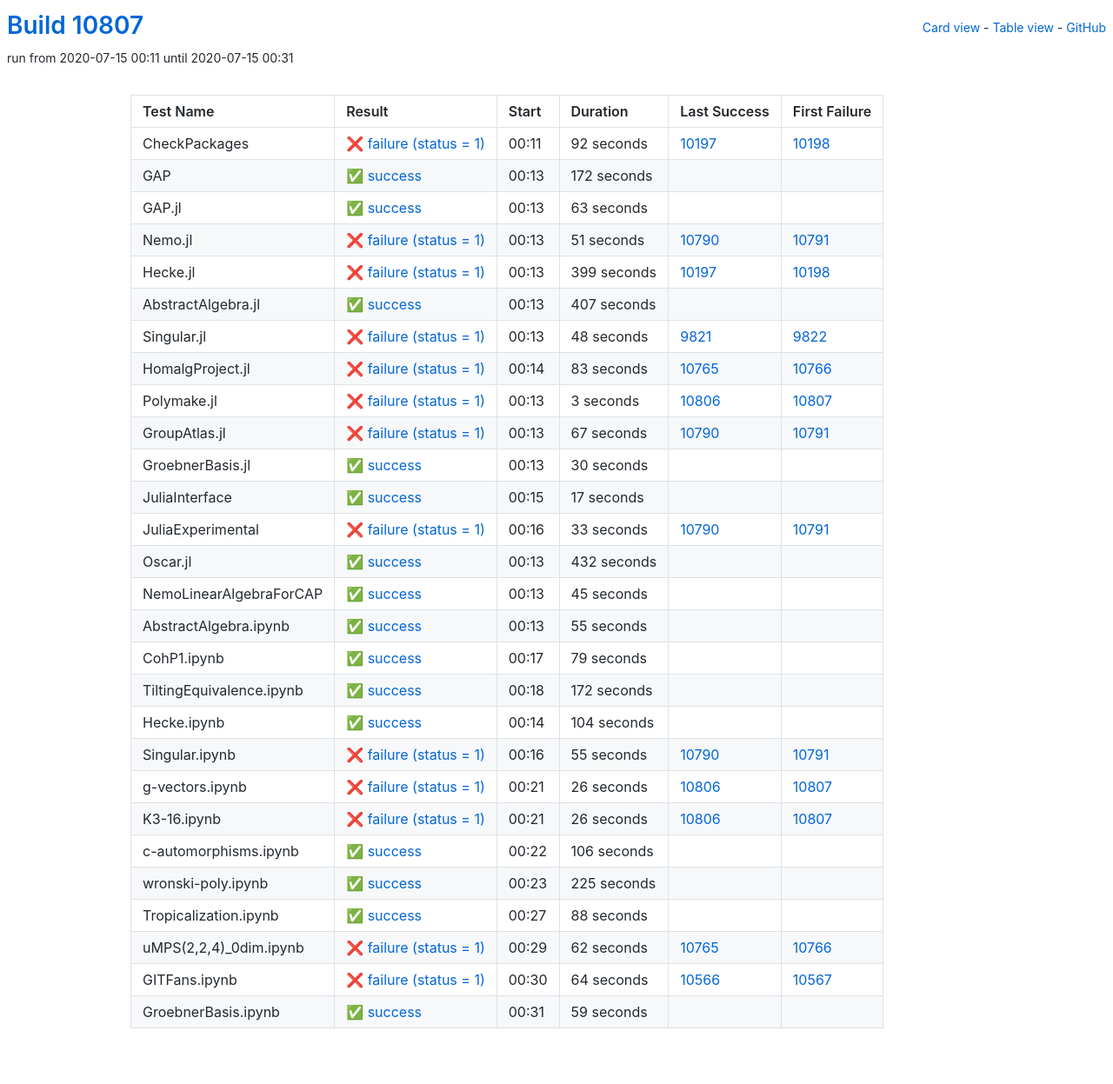
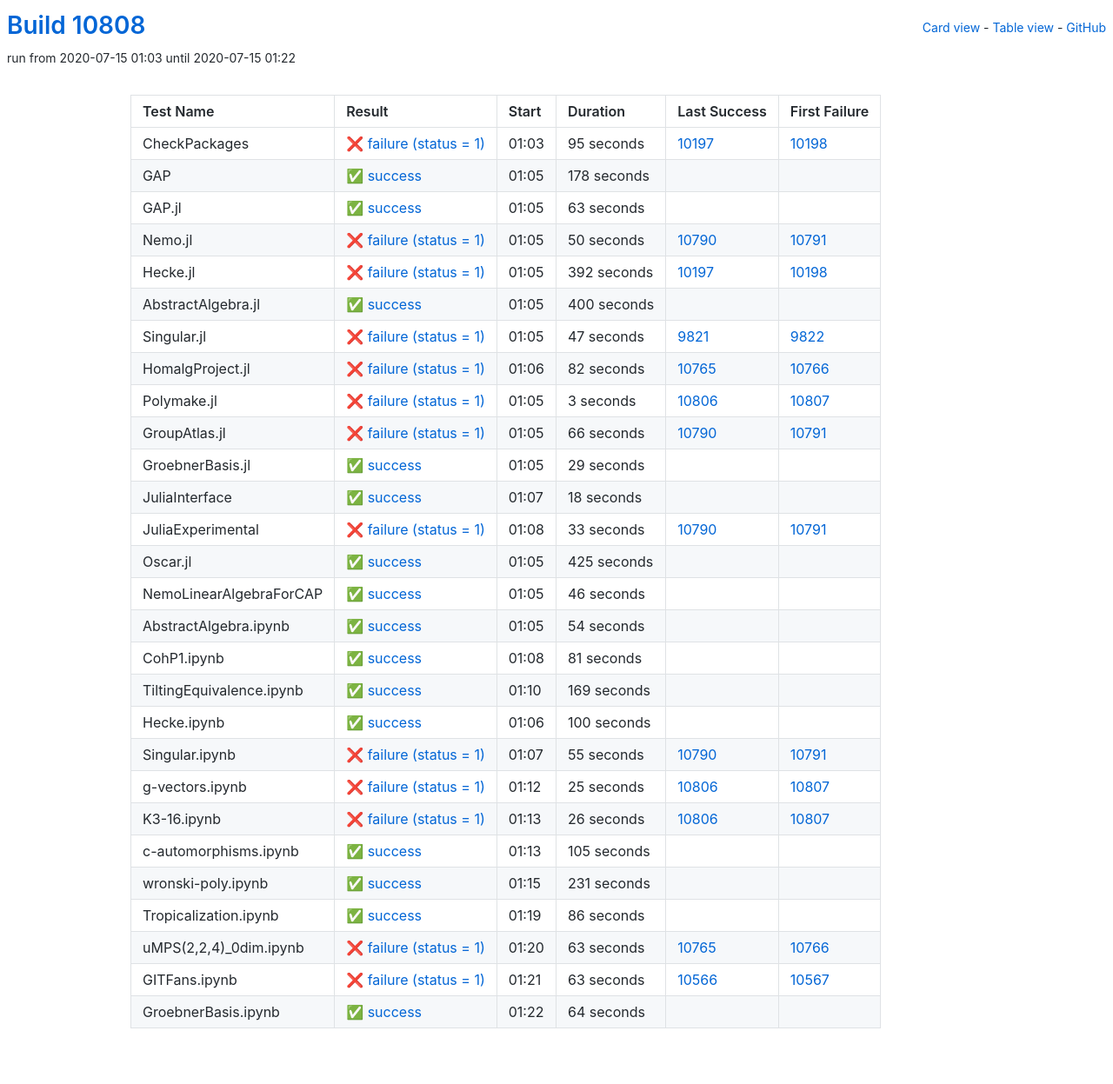
Before and after one commit to oscar-system/oscar-ci-status, a Jekyll site: the page built from table.html, in a window 1280 px wide. Shown: the whole page at 87% size. Built offline with Jekyll 4.4.1, drawn with Linux system fonts in a browser that asks for light colours.

Commit message:
Build #10808

```diff
--- a/_data/ci.yml
+++ b/_data/ci.yml
@@ -1,6 +1,6 @@
 ---
-build: 10807
-build_url: https://oscarci.mathematik.uni-kl.de/job/oscar/10807/
+build: 10808
+build_url: https://oscarci.mathematik.uni-kl.de/job/oscar/10808/
 job: oscar
 organization: oscar-system
 repo: oscar-ci-status
@@ -8,32 +8,32 @@
 tests:
 - name: CheckPackages
   id: checkpackages
-  log: https://oscarci.mathematik.uni-kl.de/job/oscar/10807/artifact/logs/build-10807/CheckPackages.log
-  start: 2020-07-15 00:11
+  log: https://oscarci.mathematik.uni-kl.de/job/oscar/10808/artifact/logs/build-10808/CheckPackages.log
+  start: 2020-07-15 01:03
   success: false
   exitcode: 1
   status: failure
-  duration: 92
+  duration: 95
   last_success: 10197
   last_success_url: https://oscarci.mathematik.uni-kl.de/job/oscar/10197/
   first_failure: 10198
   first_failure_url: https://oscarci.mathematik.uni-kl.de/job/oscar/10198/
 - name: GAP
   id: gap
-  log: https://oscarci.mathematik.uni-kl.de/job/oscar/10807/artifact/logs/build-10807/GAP.log
-  start: 2020-07-15 00:13
+  log: https://oscarci.mathematik.uni-kl.de/job/oscar/10808/artifact/logs/build-10808/GAP.log
+  start: 2020-07-15 01:05
   success: true
   exitcode: 0
   status: success
-  duration: 172
+  duration: 178
   last_success: false
   last_success_url:
   first_failure: false
   first_failure_url:
 - name: GAP.jl
   id: gap-jl
-  log: https://oscarci.mathematik.uni-kl.de/job/oscar/10807/artifact/logs/build-10807/GAP.jl.log
-  start: 2020-07-15 00:13
+  log: https://oscarci.mathematik.uni-kl.de/job/oscar/10808/artifact/logs/build-10808/GAP.jl.log
+  start: 2020-07-15 01:05
   success: true
   exitcode: 0
   status: success
@@ -44,68 +44,68 @@
   first_failure_url:
 - name: Nemo.jl
   id: nemo-jl
-  log: https://oscarci.mathematik.uni-kl.de/job/oscar/10807/artifact/logs/build-10807/Nemo.jl.log
-  start: 2020-07-15 00:13
+  log: https://oscarci.mathematik.uni-kl.de/job/oscar/10808/artifact/logs/build-10808/Nemo.jl.log
+  start: 2020-07-15 01:05
   success: false
   exitcode: 1
   status: failure
-  duration: 51
+  duration: 50
   last_success: 10790
   last_success_url: https://oscarci.mathematik.uni-kl.de/job/oscar/10790/
   first_failure: 10791
   first_failure_url: https://oscarci.mathematik.uni-kl.de/job/oscar/10791/
 - name: Hecke.jl
   id: hecke-jl
-  log: https://oscarci.mathematik.uni-kl.de/job/oscar/10807/artifact/logs/build-10807/Hecke.jl.log
-  start: 2020-07-15 00:13
+  log: https://oscarci.mathematik.uni-kl.de/job/oscar/10808/artifact/logs/build-10808/Hecke.jl.log
+  start: 2020-07-15 01:05
   success: false
   exitcode: 1
   status: failure
-  duration: 399
+  duration: 392
   last_success: 10197
   last_success_url: https://oscarci.mathematik.uni-kl.de/job/oscar/10197/
   first_failure: 10198
   first_failure_url: https://oscarci.mathematik.uni-kl.de/job/oscar/10198/
 - name: AbstractAlgebra.jl
   id: abstractalgebra-jl
-  log: https://oscarci.mathematik.uni-kl.de/job/oscar/10807/artifact/logs/build-10807/AbstractAlgebra.jl.log
-  start: 2020-07-15 00:13
+  log: https://oscarci.mathematik.uni-kl.de/job/oscar/10808/artifact/logs/build-10808/AbstractAlgebra.jl.log
+  start: 2020-07-15 01:05
   success: true
   exitcode: 0
   status: success
-  duration: 407
+  duration: 400
   last_success: false
   last_success_url:
   first_failure: false
   first_failure_url:
 - name: Singular.jl
   id: singular-jl
-  log: https://oscarci.mathematik.uni-kl.de/job/oscar/10807/artifact/logs/build-10807/Singular.jl.log
-  start: 2020-07-15 00:13
+  log: https://oscarci.mathematik.uni-kl.de/job/oscar/10808/artifact/logs/build-10808/Singular.jl.log
+  start: 2020-07-15 01:05
   success: false
   exitcode: 1
   status: failure
-  duration: 48
+  duration: 47
   last_success: 9821
   last_success_url: https://oscarci.mathematik.uni-kl.de/job/oscar/9821/
   first_failure: 9822
   first_failure_url: https://oscarci.mathematik.uni-kl.de/job/oscar/9822/
 - name: HomalgProject.jl
   id: homalgproject-jl
-  log: https://oscarci.mathematik.uni-kl.de/job/oscar/10807/artifact/logs/build-10807/HomalgProject.jl.log
-  start: 2020-07-15 00:14
+  log: https://oscarci.mathematik.uni-kl.de/job/oscar/10808/artifact/logs/build-10808/HomalgProject.jl.log
+  start: 2020-07-15 01:06
   success: false
   exitcode: 1
   status: failure
-  duration: 83
+  duration: 82
   last_success: 10765
   last_success_url: https://oscarci.mathematik.uni-kl.de/job/oscar/10765/
   first_failure: 10766
   first_failure_url: https://oscarci.mathematik.uni-kl.de/job/oscar/10766/
 - name: Polymake.jl
   id: polymake-jl
-  log: https://oscarci.mathematik.uni-kl.de/job/oscar/10807/artifact/logs/build-10807/Polymake.jl.log
-  start: 2020-07-15 00:13
+  log: https://oscarci.mathematik.uni-kl.de/job/oscar/10808/artifact/logs/build-10808/Polymake.jl.log
+  start: 2020-07-15 01:05
   success: false
   exitcode: 1
   status: failure
@@ -116,44 +116,44 @@
   first_failure_url: https://oscarci.mathematik.uni-kl.de/job/oscar/10807/
 - name: GroupAtlas.jl
   id: groupatlas-jl
-  log: https://oscarci.mathematik.uni-kl.de/job/oscar/10807/artifact/logs/build-10807/GroupAtlas.jl.log
-  start: 2020-07-15 00:13
+  log: https://oscarci.mathematik.uni-kl.de/job/oscar/10808/artifact/logs/build-10808/GroupAtlas.jl.log
+  start: 2020-07-15 01:05
   success: false
   exitcode: 1
   status: failure
-  duration: 67
+  duration: 66
   last_success: 10790
   last_success_url: https://oscarci.mathematik.uni-kl.de/job/oscar/10790/
   first_failure: 10791
   first_failure_url: https://oscarci.mathematik.uni-kl.de/job/oscar/10791/
 - name: GroebnerBasis.jl
   id: groebnerbasis-jl
-  log: https://oscarci.mathematik.uni-kl.de/job/oscar/10807/artifact/logs/build-10807/GroebnerBasis.jl.log
-  start: 2020-07-15 00:13
+  log: https://oscarci.mathematik.uni-kl.de/job/oscar/10808/artifact/logs/build-10808/GroebnerBasis.jl.log
+  start: 2020-07-15 01:05
   success: true
   exitcode: 0
   status: success
-  duration: 30
+  duration: 29
   last_success: false
   last_success_url:
   first_failure: false
   first_failure_url:
 - name: JuliaInterface
   id: juliainterface
-  log: https://oscarci.mathematik.uni-kl.de/job/oscar/10807/artifact/logs/build-10807/JuliaInterface.log
-  start: 2020-07-15 00:15
+  log: https://oscarci.mathematik.uni-kl.de/job/oscar/10808/artifact/logs/build-10808/JuliaInterface.log
+  start: 2020-07-15 01:07
   success: true
   exitcode: 0
   status: success
-  duration: 17
+  duration: 18
   last_success: false
   last_success_url:
   first_failure: false
   first_failure_url:
 - name: JuliaExperimental
   id: juliaexperimental
-  log: https://oscarci.mathematik.uni-kl.de/job/oscar/10807/artifact/logs/build-10807/JuliaExperimental.log
-  start: 2020-07-15 00:16
+  log: https://oscarci.mathematik.uni-kl.de/job/oscar/10808/artifact/logs/build-10808/JuliaExperimental.log
+  start: 2020-07-15 01:08
   success: false
   exitcode: 1
   status: failure
@@ -164,80 +164,80 @@
   first_failure_url: https://oscarci.mathematik.uni-kl.de/job/oscar/10791/
 - name: Oscar.jl
   id: oscar-jl
-  log: https://oscarci.mathematik.uni-kl.de/job/oscar/10807/artifact/logs/build-10807/Oscar.jl.log
-  start: 2020-07-15 00:13
+  log: https://oscarci.mathematik.uni-kl.de/job/oscar/10808/artifact/logs/build-10808/Oscar.jl.log
+  start: 2020-07-15 01:05
   success: true
   exitcode: 0
   status: success
-  duration: 432
+  duration: 425
   last_success: false
   last_success_url:
   first_failure: false
   first_failure_url:
 - name: NemoLinearAlgebraForCAP
   id: nemolinearalgebraforcap
-  log: https://oscarci.mathematik.uni-kl.de/job/oscar/10807/artifact/logs/build-10807/NemoLinearAlgebraForCAP.log
-  start: 2020-07-15 00:13
+  log: https://oscarci.mathematik.uni-kl.de/job/oscar/10808/artifact/logs/build-10808/NemoLinearAlgebraForCAP.log
+  start: 2020-07-15 01:05
   success: true
   exitcode: 0
   status: success
-  duration: 45
+  duration: 46
   last_success: false
   last_success_url:
   first_failure: false
   first_failure_url:
 - name: AbstractAlgebra.ipynb
   id: abstractalgebra-ipynb
-  log: https://oscarci.mathematik.uni-kl.de/job/oscar/10807/artifact/logs/build-10807/AbstractAlgebra.ipynb.log
-  start: 2020-07-15 00:13
+  log: https://oscarci.mathematik.uni-kl.de/job/oscar/10808/artifact/logs/build-10808/AbstractAlgebra.ipynb.log
+  start: 2020-07-15 01:05
   success: true
   exitcode: 0
   status: success
-  duration: 55
+  duration: 54
   last_success: false
   last_success_url:
   first_failure: false
   first_failure_url:
 - name: CohP1.ipynb
   id: cohp1-ipynb
-  log: https://oscarci.mathematik.uni-kl.de/job/oscar/10807/artifact/logs/build-10807/CohP1.ipynb.log
-  start: 2020-07-15 00:17
+  log: https://oscarci.mathematik.uni-kl.de/job/oscar/10808/artifact/logs/build-10808/CohP1.ipynb.log
+  start: 2020-07-15 01:08
   success: true
   exitcode: 0
   status: success
-  duration: 79
+  duration: 81
   last_success: false
   last_success_url:
   first_failure: false
   first_failure_url:
 - name: TiltingEquivalence.ipynb
   id: tiltingequivalence-ipynb
-  log: https://oscarci.mathematik.uni-kl.de/job/oscar/10807/artifact/logs/build-10807/TiltingEquivalence.ipynb.log
-  start: 2020-07-15 00:18
+  log: https://oscarci.mathematik.uni-kl.de/job/oscar/10808/artifact/logs/build-10808/TiltingEquivalence.ipynb.log
+  start: 2020-07-15 01:10
   success: true
   exitcode: 0
   status: success
-  duration: 172
+  duration: 169
   last_success: false
   last_success_url:
   first_failure: false
   first_failure_url:
 - name: Hecke.ipynb
   id: hecke-ipynb
-  log: https://oscarci.mathematik.uni-kl.de/job/oscar/10807/artifact/logs/build-10807/Hecke.ipynb.log
-  start: 2020-07-15 00:14
+  log: https://oscarci.mathematik.uni-kl.de/job/oscar/10808/artifact/logs/build-10808/Hecke.ipynb.log
+  start: 2020-07-15 01:06
   success: true
   exitcode: 0
   status: success
-  duration: 104
+  duration: 100
   last_success: false
   last_success_url:
   first_failure: false
   first_failure_url:
 - name: Singular.ipynb
   id: singular-ipynb
-  log: https://oscarci.mathematik.uni-kl.de/job/oscar/10807/artifact/logs/build-10807/Singular.ipynb.log
-  start: 2020-07-15 00:16
+  log: https://oscarci.mathematik.uni-kl.de/job/oscar/10808/artifact/logs/build-10808/Singular.ipynb.log
+  start: 2020-07-15 01:07
   success: false
   exitcode: 1
   status: failure
@@ -248,20 +248,20 @@
   first_failure_url: https://oscarci.mathematik.uni-kl.de/job/oscar/10791/
 - name: g-vectors.ipynb
   id: g-vectors-ipynb
-  log: https://oscarci.mathematik.uni-kl.de/job/oscar/10807/artifact/logs/build-10807/g-vectors.ipynb.log
-  start: 2020-07-15 00:21
+  log: https://oscarci.mathematik.uni-kl.de/job/oscar/10808/artifact/logs/build-10808/g-vectors.ipynb.log
+  start: 2020-07-15 01:12
   success: false
   exitcode: 1
   status: failure
-  duration: 26
+  duration: 25
   last_success: 10806
   last_success_url: https://oscarci.mathematik.uni-kl.de/job/oscar/10806/
   first_failure: 10807
   first_failure_url: https://oscarci.mathematik.uni-kl.de/job/oscar/10807/
 - name: K3-16.ipynb
   id: k3-16-ipynb
-  log: https://oscarci.mathematik.uni-kl.de/job/oscar/10807/artifact/logs/build-10807/K3-16.ipynb.log
-  start: 2020-07-15 00:21
+  log: https://oscarci.mathematik.uni-kl.de/job/oscar/10808/artifact/logs/build-10808/K3-16.ipynb.log
+  start: 2020-07-15 01:13
   success: false
   exitcode: 1
   status: failure
@@ -272,72 +272,72 @@
   first_failure_url: https://oscarci.mathematik.uni-kl.de/job/oscar/10807/
 - name: c-automorphisms.ipynb
   id: c-automorphisms-ipynb
-  log: https://oscarci.mathematik.uni-kl.de/job/oscar/10807/artifact/logs/build-10807/c-automorphisms.ipynb.log
-  start: 2020-07-15 00:22
+  log: https://oscarci.mathematik.uni-kl.de/job/oscar/10808/artifact/logs/build-10808/c-automorphisms.ipynb.log
+  start: 2020-07-15 01:13
   success: true
   exitcode: 0
   status: success
-  duration: 106
+  duration: 105
   last_success: false
   last_success_url:
   first_failure: false
   first_failure_url:
 - name: wronski-poly.ipynb
   id: wronski-poly-ipynb
-  log: https://oscarci.mathematik.uni-kl.de/job/oscar/10807/artifact/logs/build-10807/wronski-poly.ipynb.log
-  start: 2020-07-15 00:23
+  log: https://oscarci.mathematik.uni-kl.de/job/oscar/10808/artifact/logs/build-10808/wronski-poly.ipynb.log
+  start: 2020-07-15 01:15
   success: true
   exitcode: 0
   status: success
-  duration: 225
+  duration: 231
   last_success: false
   last_success_url:
   first_failure: false
   first_failure_url:
 - name: Tropicalization.ipynb
   id: tropicalization-ipynb
-  log: https://oscarci.mathematik.uni-kl.de/job/oscar/10807/artifact/logs/build-10807/Tropicalization.ipynb.log
-  start: 2020-07-15 00:27
+  log: https://oscarci.mathematik.uni-kl.de/job/oscar/10808/artifact/logs/build-10808/Tropicalization.ipynb.log
+  start: 2020-07-15 01:19
   success: true
   exitcode: 0
   status: success
-  duration: 88
+  duration: 86
   last_success: false
   last_success_url:
   first_failure: false
   first_failure_url:
 - name: uMPS(2,2,4)_0dim.ipynb
   id: umps-2-2-4-0dim-ipynb
-  log: https://oscarci.mathematik.uni-kl.de/job/oscar/10807/artifact/logs/build-10807/uMPS-2-2-4-_0dim.ipynb.log
-  start: 2020-07-15 00:29
+  log: https://oscarci.mathematik.uni-kl.de/job/oscar/10808/artifact/logs/build-10808/uMPS-2-2-4-_0dim.ipynb.log
+  start: 2020-07-15 01:20
   success: false
   exitcode: 1
   status: failure
-  duration: 62
+  duration: 63
   last_success: 10765
   last_success_url: https://oscarci.mathematik.uni-kl.de/job/oscar/10765/
   first_failure: 10766
   first_failure_url: https://oscarci.mathematik.uni-kl.de/job/oscar/10766/
 - name: GITFans.ipynb
   id: gitfans-ipynb
-  log: https://oscarci.mathematik.uni-kl.de/job/oscar/10807/artifact/logs/build-10807/GITFans.ipynb.log
-  start: 2020-07-15 00:30
+  log: https://oscarci.mathematik.uni-kl.de/job/oscar/10808/artifact/logs/build-10808/GITFans.ipynb.log
+  start: 2020-07-15 01:21
   success: false
   exitcode: 1
   status: failure
-  duration: 64
+  duration: 63
   last_success: 10566
   last_success_url: https://oscarci.mathematik.uni-kl.de/job/oscar/10566/
   first_failure: 10567
   first_failure_url: https://oscarci.mathematik.uni-kl.de/job/oscar/10567/
 - name: GroebnerBasis.ipynb
   id: groebnerbasis-ipynb
-  log: https://oscarci.mathematik.uni-kl.de/job/oscar/10807/artifact/logs/build-10807/GroebnerBasis.ipynb.log
-  start: 2020-07-15 00:31
+  log: https://oscarci.mathematik.uni-kl.de/job/oscar/10808/artifact/logs/build-10808/GroebnerBasis.ipynb.log
+  start: 2020-07-15 01:22
   success: true
   exitcode: 0
   status: success
-  duration: 59
+  duration: 64
   last_success: false
   last_success_url:
   first_failure: false
```
Also changed, not shown: README.md.
